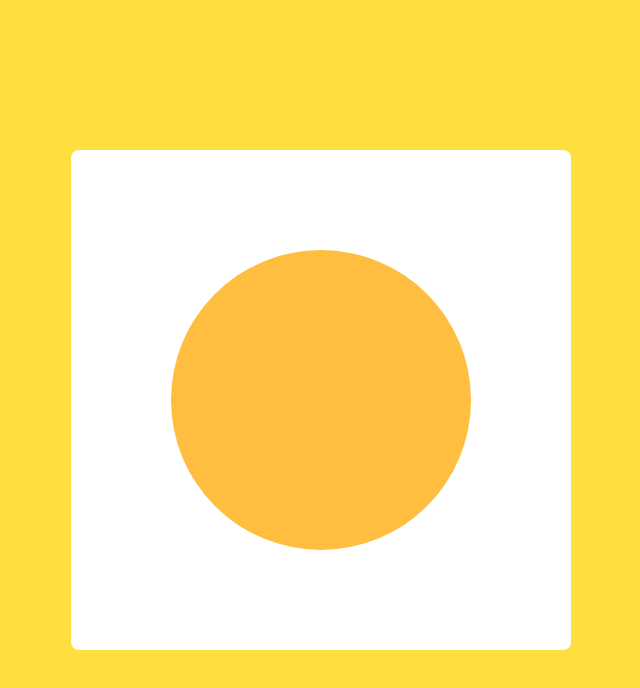
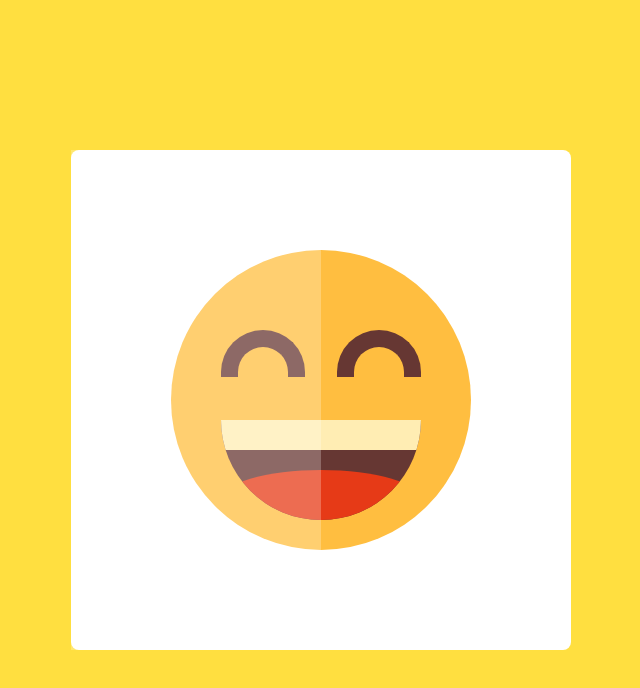
Before and after one commit to Kankana1998/HTMLCSS-Projects, a plain HTML site: page CSS Art/index.html in a window 1280 px wide. Shown: the whole page, without its empty margins (319-959 px from the left). Drawn offline with Linux system fonts and the light colour scheme.

Commit message:
CSS Art project

```diff
--- a/CSS Art/style.css
+++ b/CSS Art/style.css
@@ -32,5 +32,61 @@
 
 .emoji::before,
 .emoji::after{
+    position: absolute;
+    content: "";
+    height: 1.87em;
+    width: 3.12em;
+    border: 1.12em solid #663733;
+    border-radius: 5em 5em 0 0;
+   border-bottom: none;
+   top: 5em;
+}
+
+.emoji::before{
+    left: 3.12em;
+}
+
+.emoji::after{
+    right: 3.12em;
+}
+
+.mouth{
+    position: absolute;
+    background-color: #663733;
+    height: 6.25em;
+    width: 12.5em;
+    border-radius: 0 0 6.25em 6.25em;
+   margin: auto;
+   left: 0;
+   right: 0;
+   top: 10.62em;
+   overflow: hidden;
 
 }
+
+.mouth::before{
+    position: absolute;
+    content: "";
+    height: 1.87em;
+    width: 100%;
+    background-color: #ffedb3;
+}
+
+.mouth::after{
+    position: absolute;
+    content: "";
+    height: 3.75em;
+    width: 100%;
+    background-color: #e63a17;
+    top: 3.12em;
+    border-radius: 50% 50% 0 0;
+
+}
+
+.container::After{
+    content: "";
+    position: absolute;
+    height: 100%;
+    width: 50%;
+    background-color: rgba(255, 255, 255, 0.25);
+}
```
